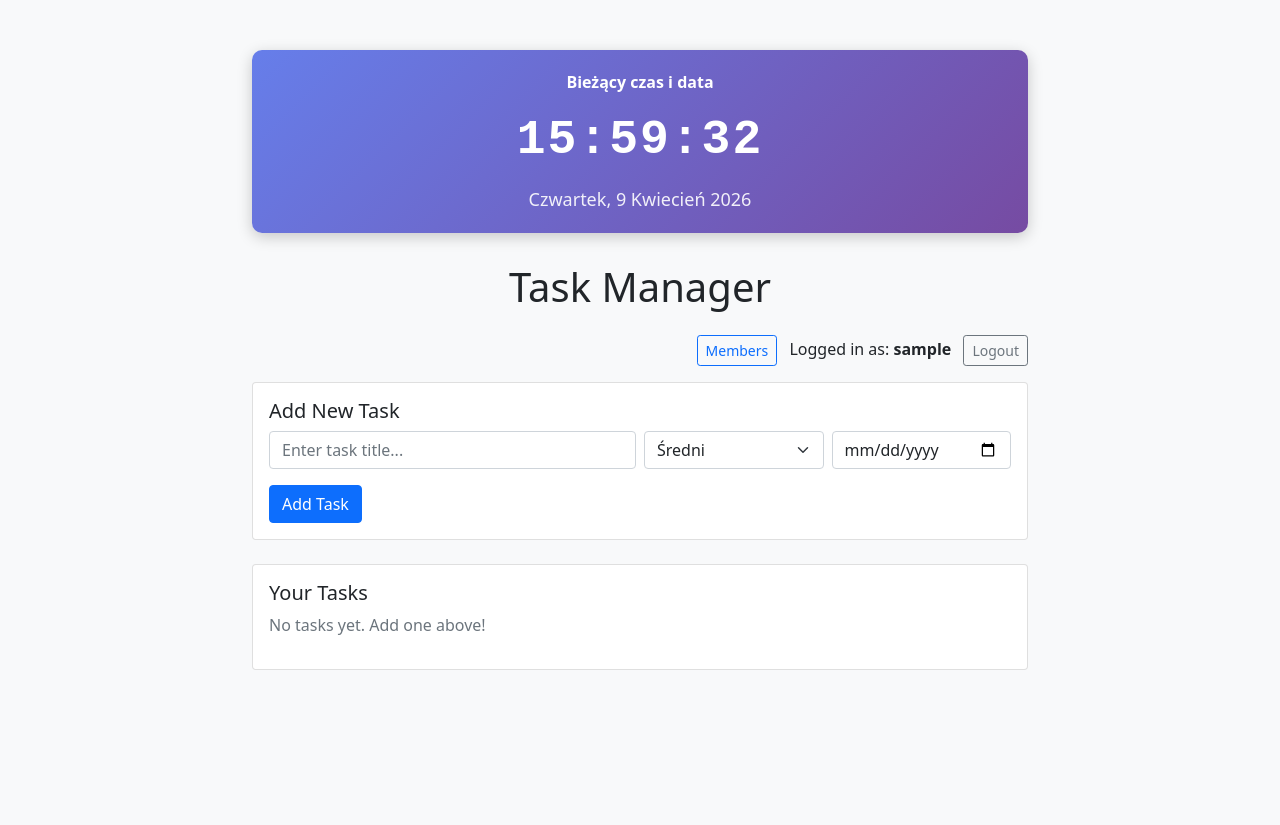
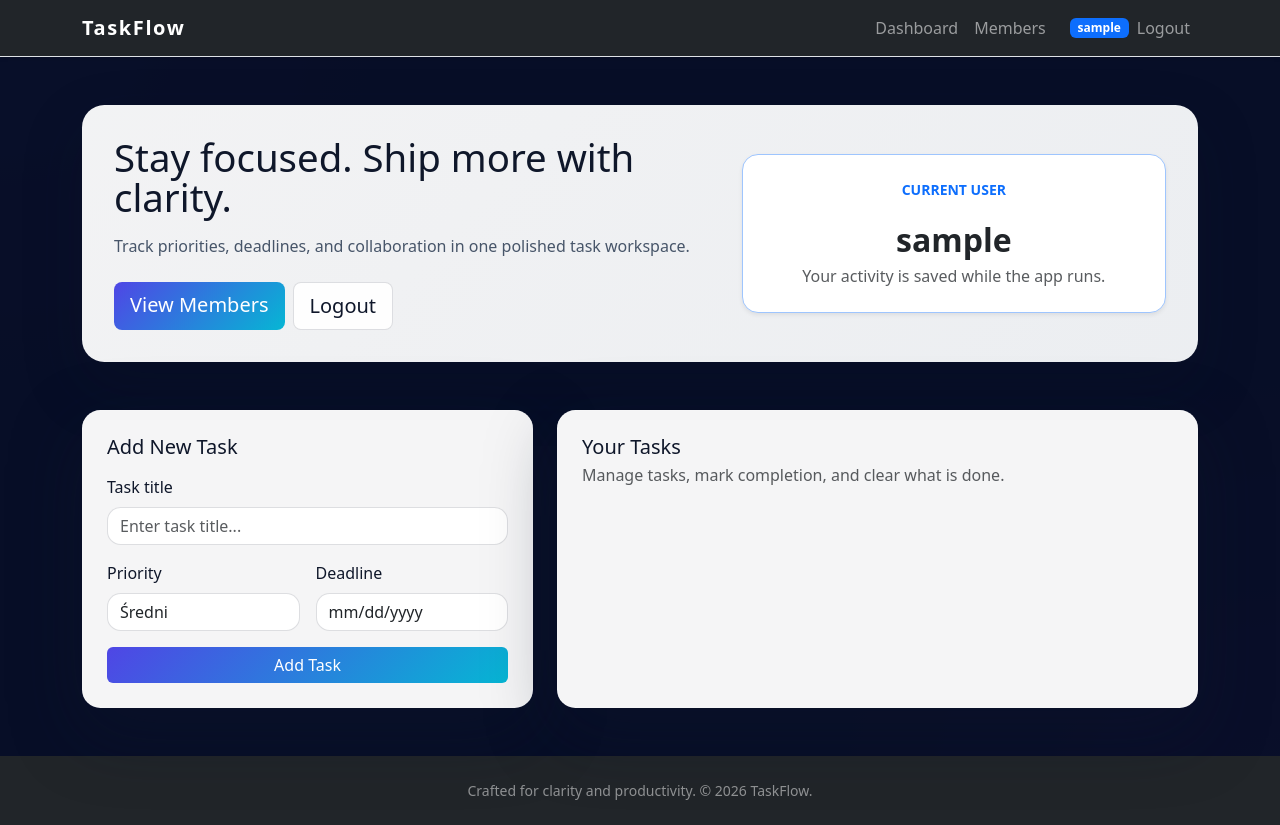
Before and after one commit to Janutoo/devops-cloud-project, a Flask app: page / in a window 1280 px wide. Before the commit the page ends 670 px from the top, so only its background shows below. Run offline with Flask 3, Linux system fonts and the light colour scheme; the visitor is signed in with stand-in values (Sample User, id 1); data that the repository does not hold is empty.

Commit message:
feat: refactor templates and styles for improved UI consistency and user experience

```diff
--- /dev/null
+++ b/app/static/css/style.css
@@ -0,0 +1,139 @@
+/* Global theme */
+:root {
+    color-scheme: dark;
+    color: #eef2ff;
+    background: #0f172a;
+    font-family: Inter, system-ui, -apple-system, BlinkMacSystemFont, "Segoe UI", sans-serif;
+}
+
+body {
+    background: radial-gradient(circle at top left, rgba(59, 130, 246, 0.16), transparent 28%),
+                radial-gradient(circle at bottom right, rgba(168, 85, 247, 0.18), transparent 30%),
+                #050816;
+    min-height: 100vh;
+}
+
+.app-shell {
+    background: rgba(8, 15, 41, 0.92);
+}
+
+.navbar-brand {
+    letter-spacing: 0.08em;
+}
+
+.card,
+.task-item,
+.member-item,
+.login-card {
+    background: rgba(255, 255, 255, 0.96);
+    border: 1px solid rgba(255, 255, 255, 0.08);
+    box-shadow: 0 24px 70px rgba(15, 23, 42, 0.35);
+    color: #0f172a;
+    border-radius: 1.15rem;
+}
+
+.card-title,
+.hero-title,
+.member-item strong,
+.task-label {
+    color: #0f172a;
+}
+
+.btn-primary {
+    background: linear-gradient(135deg, #4f46e5, #06b6d4);
+    border: none;
+}
+
+.btn-primary:hover,
+.btn-primary:focus {
+    background: linear-gradient(135deg, #4338ca, #0ea5e9);
+}
+
+.btn-outline-primary {
+    color: #0f172a;
+    border-color: rgba(15, 23, 42, 0.14);
+    background: rgba(255, 255, 255, 0.92);
+}
+
+.btn-outline-secondary {
+    color: #0f172a;
+    border-color: rgba(15, 23, 42, 0.14);
+    background: rgba(255, 255, 255, 0.92);
+}
+
+.form-control,
+.form-select,
+.input-group-text {
+    border-radius: 0.85rem;
+    border: 1px solid rgba(15, 23, 42, 0.14);
+    background: #fff;
+}
+
+.task-item {
+    transition: transform 0.25s ease, box-shadow 0.25s ease;
+}
+
+.task-item:hover {
+    transform: translateY(-2px);
+    box-shadow: 0 26px 75px rgba(15, 23, 42, 0.28);
+}
+
+.task-done {
+    text-decoration: line-through;
+    opacity: 0.65;
+}
+
+.priority-badge {
+    font-size: 0.78rem;
+    font-weight: 700;
+    padding: 0.28rem 0.6rem;
+    border-radius: 999px;
+}
+
+.priority-wysoki {
+    background: #ef4444;
+    color: #fff;
+}
+
+.priority-sredni {
+    background: #f59e0b;
+    color: #0f172a;
+}
+
+.priority-niski {
+    background: #22c55e;
+    color: #0f172a;
+}
+
+.hero-panel {
+    background: linear-gradient(135deg, rgba(255,255,255,0.95), rgba(248,250,252,0.95));
+    border-radius: 1.4rem;
+    padding: 2rem;
+    box-shadow: 0 24px 60px rgba(15, 23, 42, 0.22);
+}
+
+.hero-title {
+    font-size: clamp(2rem, 3vw, 3.25rem);
+    line-height: 1.05;
+}
+
+.hero-subtitle {
+    color: #475569;
+}
+
+.login-card {
+    max-width: 420px;
+    margin: 0 auto;
+    padding: 2rem;
+}
+
+.footer {
+    background: rgba(15, 23, 42, 0.98);
+}
+
+@media (max-width: 767px) {
+    .navbar-nav .nav-link {
+        padding-left: 0;
+        padding-right: 0;
+    }
+}
--- /dev/null
+++ b/app/templates/base.html
@@ -0,0 +1,70 @@
+<!DOCTYPE html>
+<html lang="pl">
+<head>
+    <meta charset="UTF-8">
+    <meta name="viewport" content="width=device-width, initial-scale=1.0">
+    <title>{% block title %}TaskFlow{% endblock %}</title>
+    <link href="https://cdn.jsdelivr.net/npm/bootstrap@5.3.2/dist/css/bootstrap.min.css" rel="stylesheet">
+    <link rel="stylesheet" href="{{ url_for('static', filename='css/style.css') }}">
+</head>
+<body>
+    <div class="app-shell d-flex flex-column min-vh-100">
+        <nav class="navbar navbar-expand-lg navbar-dark bg-dark border-bottom shadow-sm">
+            <div class="container">
+                <a class="navbar-brand fw-bold" href="{{ url_for('home') }}">TaskFlow</a>
+                <button class="navbar-toggler" type="button" data-bs-toggle="collapse" data-bs-target="#navbarNav" aria-controls="navbarNav" aria-expanded="false" aria-label="Toggle navigation">
+                    <span class="navbar-toggler-icon"></span>
+                </button>
+                <div class="collapse navbar-collapse" id="navbarNav">
+                    <ul class="navbar-nav ms-auto align-items-center">
+                        {% if current_user.is_authenticated %}
+                        <li class="nav-item">
+                            <a class="nav-link" href="{{ url_for('home') }}">Dashboard</a>
+                        </li>
+                        <li class="nav-item">
+                            <a class="nav-link" href="{{ url_for('members') }}">Members</a>
+                        </li>
+                        <li class="nav-item d-none d-lg-flex align-items-center ps-3">
+                            <span class="badge bg-primary text-white">{{ current_user.username }}</span>
+                        </li>
+                        <li class="nav-item">
+                            <a class="nav-link" href="{{ url_for('logout') }}">Logout</a>
+                        </li>
+                        {% endif %}
+                    </ul>
+                </div>
+            </div>
+        </nav>
+
+        <main class="flex-fill">
+            <div class="container py-5">
+                {% with messages = get_flashed_messages() %}
+                    {% if messages %}
+                    <div class="toast-container position-fixed top-0 end-0 p-3">
+                        {% for message in messages %}
+                        <div class="toast show align-items-center text-bg-warning border-0 mb-2" role="alert" aria-live="assertive" aria-atomic="true">
+                            <div class="d-flex">
+                                <div class="toast-body">{{ message }}</div>
+                                <button type="button" class="btn-close btn-close-white me-2 m-auto" data-bs-dismiss="toast" aria-label="Close"></button>
+                            </div>
+                        </div>
+                        {% endfor %}
+                    </div>
+                    {% endif %}
+                {% endwith %}
+
+                {% block content %}{% endblock %}
+            </div>
+        </main>
+
+        <footer class="footer py-4 bg-dark text-white-50">
+            <div class="container text-center small">
+                Crafted for clarity and productivity. © 2026 TaskFlow.
+            </div>
+        </footer>
+    </div>
+
+    <script src="https://cdn.jsdelivr.net/npm/bootstrap@5.3.2/dist/js/bootstrap.bundle.min.js"></script>
+    {% block scripts %}{% endblock %}
+</body>
+</html>
--- a/app/templates/index.html
+++ b/app/templates/index.html
@@ -1,164 +1,76 @@
-<!DOCTYPE html>
-<html lang="en">
-<head>
-    <meta charset="UTF-8">
-    <meta name="viewport" content="width=device-width, initial-scale=1.0">
-    <title>Task Manager</title>
-    <link href="https://cdn.jsdelivr.net/npm/bootstrap@5.1.3/dist/css/bootstrap.min.css" rel="stylesheet">
-    <style>
-        body {
-            background-color: #f8f9fa;
-        }
-        .container {
-            max-width: 800px;
-            margin-top: 50px;
-        }
-        .task-item {
-            background: white;
-            border-radius: 8px;
-            padding: 15px;
-            margin-bottom: 10px;
-            box-shadow: 0 2px 4px rgba(0,0,0,0.1);
-        }
-        .task-done {
-            text-decoration: line-through;
-            opacity: 0.6;
-        }
-        .clock-widget {
-            background: linear-gradient(135deg, #667eea 0%, #764ba2 100%);
-            color: white;
-            border-radius: 10px;
-            padding: 20px;
-            margin-bottom: 30px;
-            box-shadow: 0 4px 15px rgba(0,0,0,0.2);
-            text-align: center;
-        }
-        .clock-time {
-            font-size: 48px;
-            font-weight: bold;
-            font-family: 'Courier New', monospace;
-            margin: 10px 0;
-            letter-spacing: 2px;
-        }
-        .clock-date {
-            font-size: 18px;
-            margin-top: 10px;
-            opacity: 0.9;
-        }
-        .priority-badge {
-            font-size: 12px;
-            font-weight: bold;
-            padding: 4px 8px;
-            border-radius: 4px;
-            display: inline-block;
-            margin-left: 10px;
-        }
-        .priority-wysoki {
-            background-color: #dc3545;
-            color: white;
-        }
-        .priority-sredni {
-            background-color: #ffc107;
-            color: black;
-        }
-        .priority-niski {
-            background-color: #28a745;
-            color: white;
-        }
-    </style>
-</head>
-<body>
-    <div class="container">
-        <div class="row">
-            <div class="col-12">
-                <!-- Clock and Date Widget -->
-                <div class="clock-widget">
-                    <div>
-                        <strong>Bieżący czas i data</strong>
+{% extends 'base.html' %}
+
+{% block title %}Dashboard - TaskFlow{% endblock %}
+
+{% block content %}
+<div class="hero-panel mb-5">
+    <div class="row align-items-center">
+        <div class="col-lg-7">
+            <h1 class="hero-title mb-3">Stay focused. Ship more with clarity.</h1>
+            <p class="hero-subtitle mb-4">Track priorities, deadlines, and collaboration in one polished task workspace.</p>
+            <div class="d-flex flex-column flex-sm-row gap-2">
+                <a class="btn btn-primary btn-lg" href="{{ url_for('members') }}">View Members</a>
+                <a class="btn btn-outline-secondary btn-lg" href="{{ url_for('logout') }}">Logout</a>
             </div>
-                    <div class="clock-time" id="clockDisplay">00:00:00</div>
-                    <div class="clock-date" id="dateDisplay">--:--:--</div>
+        </div>
+        <div class="col-lg-5">
+            <div class="p-4 rounded-4 border border-1 border-primary-subtle bg-white shadow-sm text-center">
+                <div class="text-uppercase text-primary fw-bold small">Current user</div>
+                <div class="fs-2 fw-semibold mt-3">{{ current_user.username }}</div>
+                <p class="text-muted mb-0">Your activity is saved while the app runs.</p>
+            </div>
+        </div>
+    </div>
 </div>
 
-                <h1 class="text-center mb-4">Task Manager</h1>
-                <div class="text-end mb-3">
-                    <a href="{{ url_for('members') }}" class="btn btn-sm btn-outline-primary me-2">Members</a>
-                    <span class="me-2">Logged in as: <strong>{{ current_user.username }}</strong></span>
-                    <a href="{{ url_for('logout') }}" class="btn btn-sm btn-outline-secondary">Logout</a>
-                </div>
-
-                <!-- Add Task Form -->
-                <div class="card mb-4">
-                    <div class="card-body">
-                        <h5 class="card-title">Add New Task</h5>
+<div class="row g-4">
+    <div class="col-12 col-xl-5">
+        <div class="card p-4 h-100">
+            <h2 class="h5 mb-3">Add New Task</h2>
             <form id="addTaskForm">
-                            <div class="row g-2 mb-3">
-                                <div class="col-12 col-md-6">
+                <div class="mb-3">
+                    <label for="taskTitle" class="form-label">Task title</label>
                     <input type="text" class="form-control" id="taskTitle" placeholder="Enter task title..." required>
                 </div>
-                                <div class="col-6 col-md-3">
+                <div class="row g-3 mb-3">
+                    <div class="col-6">
+                        <label for="taskPriority" class="form-label">Priority</label>
                         <select class="form-select" id="taskPriority">
                             <option value="Niski">Niski</option>
                             <option value="Średni" selected>Średni</option>
                             <option value="Wysoki">Wysoki</option>
                         </select>
                     </div>
-                                <div class="col-6 col-md-3">
-                                    <input type="date" class="form-control" id="taskDueDate" placeholder="Deadline">
+                    <div class="col-6">
+                        <label for="taskDueDate" class="form-label">Deadline</label>
+                        <input type="date" class="form-control" id="taskDueDate" placeholder="Due date">
                     </div>
                 </div>
-                            <button class="btn btn-primary" type="submit">Add Task</button>
+                <button class="btn btn-primary w-100" type="submit">Add Task</button>
             </form>
         </div>
     </div>
-
-                <!-- Task List -->
-                <div class="card">
-                    <div class="card-body">
-                        <h5 class="card-title">Your Tasks</h5>
-                        <div id="taskList">
-                            <!-- Tasks will be loaded here -->
+    <div class="col-12 col-xl-7">
+        <div class="card p-4 h-100">
+            <div class="d-flex justify-content-between align-items-center mb-3">
+                <div>
+                    <h2 class="h5 mb-1">Your Tasks</h2>
+                    <p class="text-muted mb-0">Manage tasks, mark completion, and clear what is done.</p>
+                </div>
+            </div>
+            <div id="taskList"></div>
         </div>
     </div>
 </div>
-            </div>
-        </div>
-    </div>
+{% endblock %}
 
-    <script src="https://cdn.jsdelivr.net/npm/bootstrap@5.1.3/dist/js/bootstrap.bundle.min.js"></script>
+{% block scripts %}
 <script>
-        // Update clock and date
-        function updateClock() {
-            const now = new Date();
-
-            // Format time HH:MM:SS
-            const hours = String(now.getHours()).padStart(2, '0');
-            const minutes = String(now.getMinutes()).padStart(2, '0');
-            const seconds = String(now.getSeconds()).padStart(2, '0');
-            const timeString = `${hours}:${minutes}:${seconds}`;
-            document.getElementById('clockDisplay').textContent = timeString;
-
-            // Format date - Polish format
-            const days = ['Niedziela', 'Poniedziałek', 'Wtorek', 'Środa', 'Czwartek', 'Piątek', 'Sobota'];
-            const months = ['Styczeń', 'Luty', 'Marzec', 'Kwiecień', 'Maj', 'Czerwiec', 'Lipiec', 'Sierpień', 'Wrzesień', 'Październik', 'Listopad', 'Grudzień'];
-
-            const dayName = days[now.getDay()];
-            const day = now.getDate();
-            const month = months[now.getMonth()];
-            const year = now.getFullYear();
-
-            const dateString = `${dayName}, ${day} ${month} ${year}`;
-            document.getElementById('dateDisplay').textContent = dateString;
-        }
-
-        // Update clock immediately and then every second
+    document.addEventListener('DOMContentLoaded', function () {
         updateClock();
         setInterval(updateClock, 1000);
+        loadTasks();
 
-        // Load tasks on page load
-        document.addEventListener('DOMContentLoaded', loadTasks);
-
-        // Add task form handler
         document.getElementById('addTaskForm').addEventListener('submit', function(e) {
             e.preventDefault();
             const title = document.getElementById('taskTitle').value.trim();
@@ -171,6 +83,25 @@
                 document.getElementById('taskDueDate').value = '';
             }
         });
+    });
+
+    function updateClock() {
+        const now = new Date();
+        const hours = String(now.getHours()).padStart(2, '0');
+        const minutes = String(now.getMinutes()).padStart(2, '0');
+        const seconds = String(now.getSeconds()).padStart(2, '0');
+        const days = ['Niedziela', 'Poniedziałek', 'Wtorek', 'Środa', 'Czwartek', 'Piątek', 'Sobota'];
+        const months = ['Styczeń', 'Luty', 'Marzec', 'Kwiecień', 'Maj', 'Czerwiec', 'Lipiec', 'Sierpień', 'Wrzesień', 'Październik', 'Listopad', 'Grudzień'];
+        const dayName = days[now.getDay()];
+        const day = now.getDate();
+        const month = months[now.getMonth()];
+        const year = now.getFullYear();
+        const timeString = `${hours}:${minutes}:${seconds}`;
+        const dateString = `${dayName}, ${day} ${month} ${year}`;
+
+        document.getElementById('clockDisplay')?.textContent = timeString;
+        document.getElementById('dateDisplay')?.textContent = dateString;
+    }
 
     async function loadTasks() {
         try {
@@ -186,13 +117,11 @@
         try {
             const response = await fetch('/api/tasks', {
                 method: 'POST',
-                    headers: {
-                        'Content-Type': 'application/json',
-                    },
-                    body: JSON.stringify({ title: title, priority: priority, due_date: dueDate })
+                headers: { 'Content-Type': 'application/json' },
+                body: JSON.stringify({ title, priority, due_date: dueDate })
             });
             if (response.ok) {
-                    loadTasks(); // Reload tasks
+                loadTasks();
             }
         } catch (error) {
             console.error('Error adding task:', error);
@@ -201,18 +130,14 @@
 
     async function toggleTask(id) {
         try {
-                const taskElement = document.getElementById(`task${id}`);
-                const isDone = taskElement.checked;
-
+            const isDone = document.getElementById(`task${id}`).checked;
             const response = await fetch(`/api/tasks/${id}`, {
                 method: 'PUT',
-                    headers: {
-                        'Content-Type': 'application/json',
-                    },
+                headers: { 'Content-Type': 'application/json' },
                 body: JSON.stringify({ done: isDone })
             });
             if (response.ok) {
-                    loadTasks(); // Reload tasks
+                loadTasks();
             }
         } catch (error) {
             console.error('Error updating task:', error);
@@ -221,11 +146,9 @@
 
     async function deleteTask(id) {
         try {
-                const response = await fetch(`/api/tasks/${id}`, {
-                    method: 'DELETE'
-                });
+            const response = await fetch(`/api/tasks/${id}`, { method: 'DELETE' });
             if (response.ok) {
-                    loadTasks(); // Reload tasks
+                loadTasks();
             }
         } catch (error) {
             console.error('Error deleting task:', error);
@@ -234,38 +157,31 @@
 
     function displayTasks(tasks) {
         const taskList = document.getElementById('taskList');
+        if (!taskList) return;
         if (tasks.length === 0) {
             taskList.innerHTML = '<p class="text-muted">No tasks yet. Add one above!</p>';
             return;
         }
 
         taskList.innerHTML = tasks.map(task => {
-                const priorityClass = task.priority === 'Wysoki' ? 'priority-wysoki' :
-                                     task.priority === 'Niski' ? 'priority-niski' : 'priority-sredni';
-
-                const completedInfo = task.done && task.completed_at ?
-                    ` | Zakończony: ${task.completed_at}` : '';
+            const priorityClass = task.priority === 'Wysoki' ? 'priority-wysoki' : task.priority === 'Niski' ? 'priority-niski' : 'priority-sredni';
+            const completedInfo = task.done && task.completed_at ? ` | Zakończony: ${task.completed_at}` : '';
             const dueInfo = task.due_date ? ` | Termin: ${task.due_date}` : '';
 
             return `
-                <div class="task-item d-flex justify-content-between align-items-center">
-                    <div class="form-check flex-grow-1">
+                <div class="task-item d-flex justify-content-between align-items-center gap-3 mb-3 p-3">
+                    <div class="form-check flex-grow-1 mb-0">
                         <input class="form-check-input" type="checkbox" id="task${task.id}" ${task.done ? 'checked' : ''} onchange="toggleTask(${task.id})">
-                        <label class="form-check-label ${task.done ? 'task-done' : ''}" for="task${task.id}">
-                            ${task.title}
+                        <label class="form-check-label ${task.done ? 'task-done' : ''} ms-2" for="task${task.id}">
+                            <span class="fw-semibold">${task.title}</span>
                             <span class="priority-badge ${priorityClass}">${task.priority}</span>
                         </label>
-                        <small class="text-muted d-block">Utworzony: ${task.created_at}${dueInfo} | Użytkownik: ${task.user}${completedInfo}</small>
+                        <div class="text-muted small mt-2">Utworzony: ${task.created_at}${dueInfo} | Użytkownik: ${task.user}${completedInfo}</div>
                     </div>
-                    <button class="btn btn-sm btn-outline-danger" onclick="deleteTask(${task.id})">
-                        <svg width="16" height="16" fill="currentColor" viewBox="0 0 16 16">
-                            <path d="M5.5 5.5A.5.5 0 0 1 6 6v6a.5.5 0 0 1-1 0V6a.5.5 0 0 1 .5-.5zm2.5 0a.5.5 0 0 1 .5.5v6a.5.5 0 0 1-1 0V6a.5.5 0 0 1 .5-.5zm3 .5a.5.5 0 0 0-1 0v6a.5.5 0 0 1-.5.5a.5.5 0 0 1-.5-.5V6a.5.5 0 0 0-1 0v6.5A1.5 1.5 0 0 0 9.5 14h1a1.5 1.5 0 0 0 1.5-1.5V6a.5.5 0 0 0-.5-.5z"/>
-                            <path fill-rule="evenodd" d="M14.5 3a1 1 0 0 1-1 1H13v9a2 2 0 0 1-2 2H5a2 2 0 0 1-2-2V4h-.5a1 1 0 0 1-1-1V2a1 1 0 0 1 1-1H6a1 1 0 0 1 1-1h2a1 1 0 0 1 1 1h3.5a1 1 0 0 1 1 1v1zM4.118 4 4 4.059V13a1 1 0 0 0 1 1h6a1 1 0 0 0 1-1V4.059L11.882 4H4.118zM2.5 3V2h11v1h-11z"/>
-                        </svg>
-                    </button>
+                    <button class="btn btn-sm btn-outline-danger" onclick="deleteTask(${task.id})" aria-label="Delete task">&#x2715;</button>
                 </div>
-            `}).join('');
+            `;
+        }).join('');
     }
 </script>
-</body>
-</html>
+{% endblock %}
```
Also changed, not shown: app/templates/login.html (+13 -24 lines), app/templates/members.html (+27 -49 lines), README.md. Lines whose indentation alone changed are shown as unchanged.
